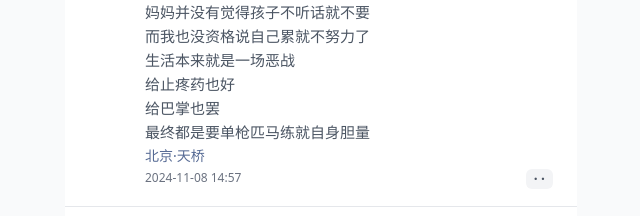
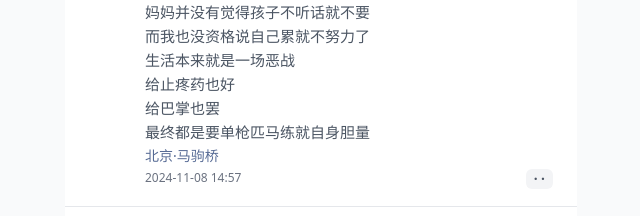
Before and after one commit to fsrm910/blog, a plain HTML site: page archives/2024/10/index.html in a window 1280 px wide. Shown: the part 831-1047 px from the top of the page, 319-959 px from the left. Drawn offline with Linux system fonts and the light colour scheme.

Commit message:
Update blog

```diff
--- a/archives/2024/10/index.html
+++ b/archives/2024/10/index.html
@@ -148,7 +148,7 @@
 
         <!-- 地址信息 -->
         <div class="block text-[14px] text-[#576b95] pt-[0.05rem] md:text-[1.7rem] lg:text-[14px]">
-            北京·天桥
+            北京·马驹桥
         </div>
 
         <!-- 底部信息栏 -->
```
Also changed, not shown: archives/2024/11/index.html (+1 -1 lines), archives/2024/index.html (+1 -1 lines), archives/index.html (+1 -1 lines), index.html (+1 -1 lines), live/202411081.html (+1 -1 lines).
